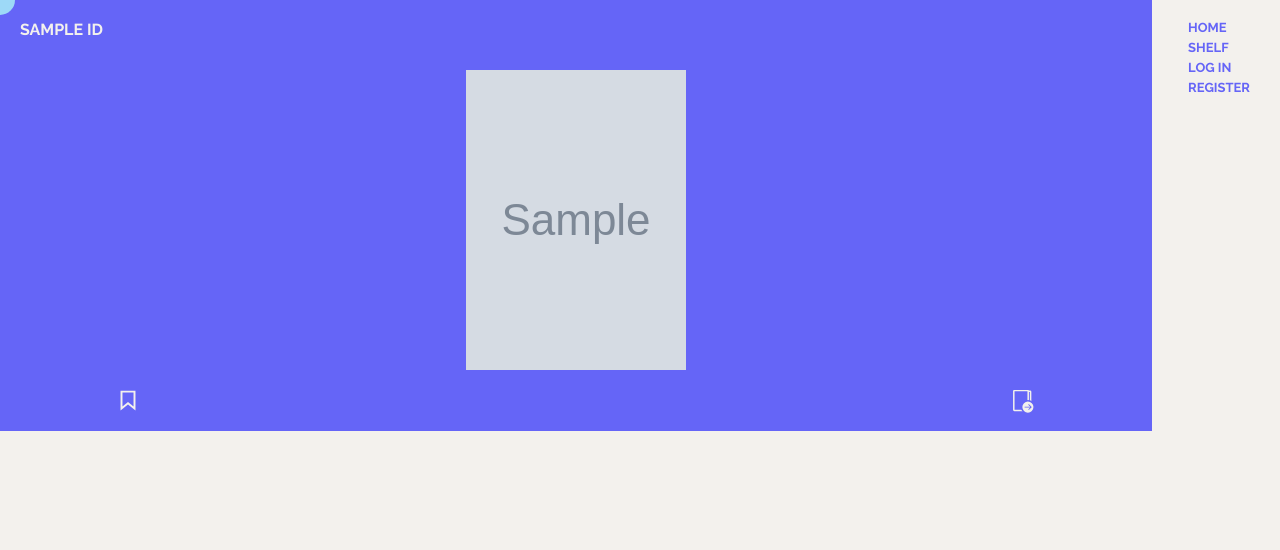
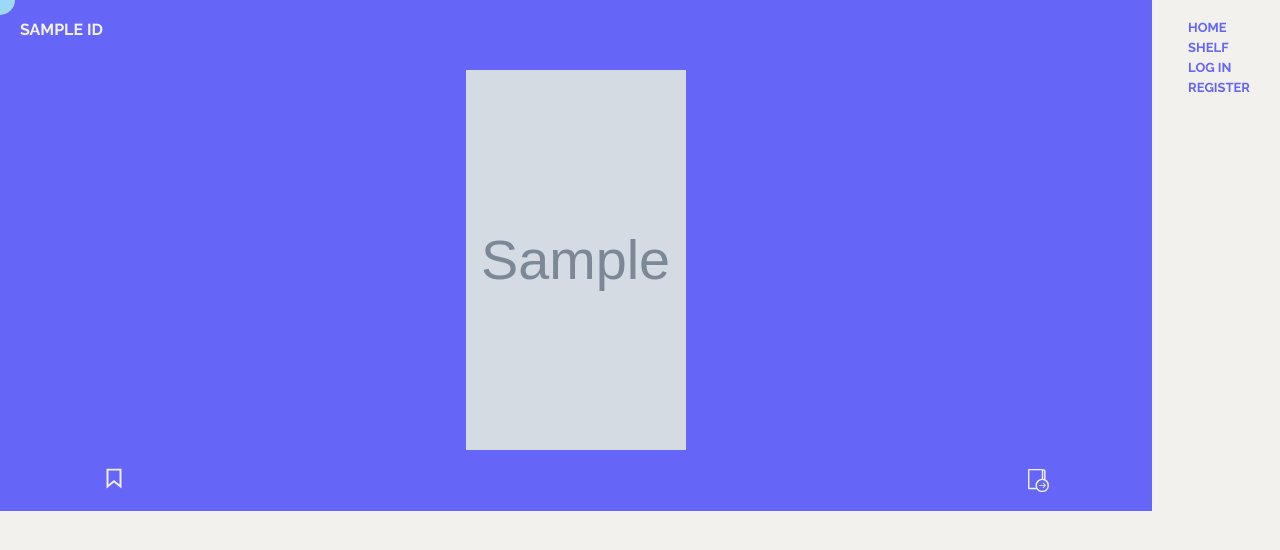
Before and after one commit to Eorime/Book-Exchange, a Django app: page /browse in a window 1280 px wide. Shown: the top 550 px of the page. Run offline with Django 5.2, Linux system fonts and the light colour scheme; tables that the repository leaves empty hold one stand-in row (values such as "Sample post"); grey boxes marked "Sample" are stand-in pictures; a database or web service that is not in the repository returns one stand-in record (values such as "Sample title"); data that the repository does not hold is empty.

Commit message:
Style changes

```diff
--- a/bookExchange/static/style.css
+++ b/bookExchange/static/style.css
@@ -411,7 +411,7 @@ a {
 
 .browse-book-image {
 	width: 220px;
-	height: 300px;
+	height: 380px;
 	object-fit: cover;
 }
 
@@ -450,8 +450,8 @@ a {
 	position: absolute;
 	display: flex;
 	flex-direction: row !important;
-	bottom: 15px;
-	width: 80%;
+	bottom: 17px;
+	width: 82.5%;
 	justify-content: space-between;
 	transition: 0.2s ease-in-out color;
 	color: rgb(101, 101, 247);
@@ -463,6 +463,7 @@ a {
 	width: 26px;
 	height: 26px;
 	z-index: 3;
+	display: none;
 
 	@media (max-width: 600px) {
 		right: 5px;
@@ -472,6 +473,14 @@ a {
 .bookmark path {
 	fill: transparent;
 	transition: fill 0.2s ease-in-out, stroke 0.2s ease-in-out;
+}
+
+.browse-book:hover .bookmark {
+	display: block;
+}
+
+.browse-book:hover .lend {
+	display: block;
 }
 
 .browse-book:hover .bookmark path {
@@ -492,12 +501,13 @@ a {
 }
 
 .lend {
-	width: 24px;
-	height: 24px;
+	width: 23px;
+	height: 23px;
 	z-index: 3;
 	cursor: pointer;
 	right: 4px;
 	bottom: 15px;
+	display: none;
 }
 
 .lend path {
@@ -505,16 +515,22 @@ a {
 }
 
 .lend circle {
-	transition: fill 0.2s ease-in-out;
-}
-
-.lend:hover circle {
+	transition: fill 0.3s ease-in-out;
 	fill: #6565f7;
 	stroke: #f3f1ed;
 }
 
+.lend:hover circle {
+	stroke: #6565f7;
+	fill: #f3f1ed;
+}
+
+.lend path {
+	fill: #f3f1ed;
+}
+
 .lend:hover path {
-	fill: #f3f1ed;
+	fill: #6565f7;
 }
 
 .book-details-container {
--- a/bookExchange/templates/book.html
+++ b/bookExchange/templates/book.html
@@ -84,7 +84,7 @@
 				<div class="b-side-title-container">
 					<span class="b-side-title">{{book.title}}</span>
 					{% for author in book.authors %} {% if forloop.first %}
-					<span class="b-side-author">{{ author.name }}</span>
+					<!-- <span class="b-side-author">{{ author.name }}</span> -->
 					{% endif %} {% endfor %}
 				</div>
 				<div class="b-side-info-container">
```
Also changed, not shown: db.sqlite3.
